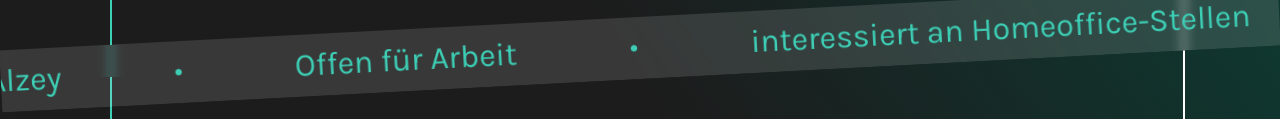
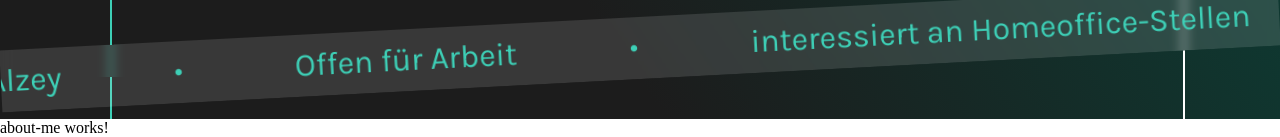
Before and after one commit to SebastianBoehme/Portfolio, an Angular app: page / in a window 1280 px wide. Shown: the part 681-818 px from the top of the page. Built offline with nearby package versions, Linux system fonts and the light colour scheme; a web font is replaced by a local one.

Commit message:
implemented about me component

```diff
--- a/src/app/app.component.html
+++ b/src/app/app.component.html
@@ -1,5 +1,5 @@
 <app-navigation></app-navigation>
 <app-hero-section></app-hero-section>
-
+<app-about-me></app-about-me>
 
 <router-outlet></router-outlet>
--- a/src/app/app.component.ts
+++ b/src/app/app.component.ts
@@ -3,11 +3,13 @@ import { CommonModule } from '@angular/common';
 import { RouterOutlet } from '@angular/router';
 import { HeroSectionComponent } from '../app/hero-section/hero-section.component';
 import { NavigationComponent } from '../app/navigation/navigation.component';
+import { AboutMeComponent } from "../app/about-me/about-me.component";
+
 
 @Component({
   selector: 'app-root',
   standalone: true,
-  imports: [CommonModule, RouterOutlet, HeroSectionComponent, NavigationComponent],
+  imports: [CommonModule, RouterOutlet, HeroSectionComponent, NavigationComponent, AboutMeComponent],
   templateUrl: './app.component.html',
   styleUrl: './app.component.scss'
 })
--- a/src/app/navigation/navigation.component.html
+++ b/src/app/navigation/navigation.component.html
@@ -4,7 +4,5 @@
         <a class="fira-code" href="#">Fähigkeiten</a>
         <a class="fira-code" href="#">Projekte</a>
     </div>
-
         <img class="logo" src="../../assets/img/logo.png" alt="logo">
-
 </section>
--- a/src/app/navigation/navigation.component.scss
+++ b/src/app/navigation/navigation.component.scss
@@ -6,8 +6,7 @@
   align-items: center;
   padding-left: 96px;
   padding-right: 96px;
-  z-index: 2;
-
+  background: linear-gradient(rgba(0, 0, 0, 0) 13.56%, rgba(0, 0, 0, 0.6) 84.01%);
 }
 
 .nav-container {
```
Also changed, not shown: src/assets/img/profile-picture.jpg (added).
